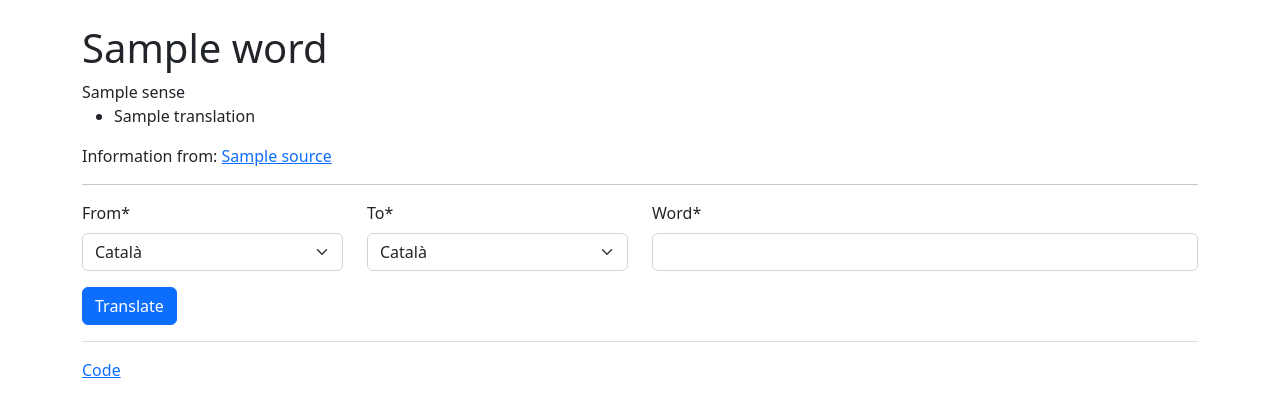
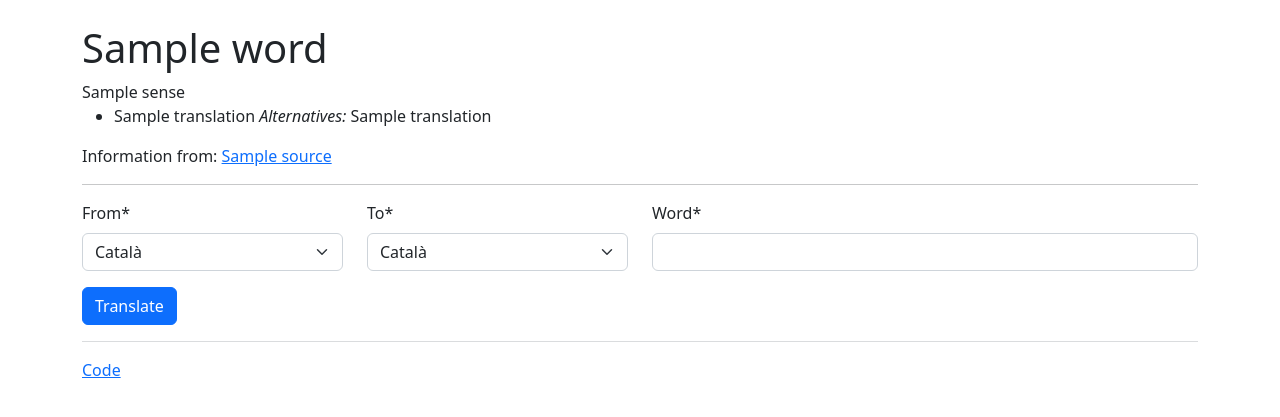
Before and after one commit to cpina/kamus-dictionary, a Django app: template kamus/core/templates/kamus/translation.html in a window 1280 px wide. Shown: the top 417 px of the page. Run offline with Django 4.2, Linux system fonts and the light colour scheme; tables that the repository leaves empty hold one stand-in row (values such as "Sample post"); the template is opened without the code that fills it: values that come from a table or form of the project are taken from there, most other values are stand-ins (such as "Sample title", 1, 10 or a date in 2020); some libraries are stand-ins or nearby versions.

Commit message:
Add support for alternatives

```diff
--- a/kamus/core/templates/kamus/translation.html
+++ b/kamus/core/templates/kamus/translation.html
@@ -10,7 +10,14 @@
         {{ sense.sense }}
         <ul>
             {% for translation in sense.translations %}
-                <li>{{ translation }}</li>
+                <li>{{ translation.translation }}
+                {% for alternative in translation.alternatives %}
+                    {% if forloop.first %}
+                        <i>Alternatives: </i>
+                    {% endif %}
+                    {{ alternative.translation }}
+                {% endfor %}
+                </li>
             {% empty %}
                 <li><i>No translation available for this sense</i></li>
             {% endfor %}
```
Also changed, not shown: kamus/wiktionary/search.py (+11 -1 lines), kamus/wiktionary/tests/test_search.py (+13 -3 lines).
